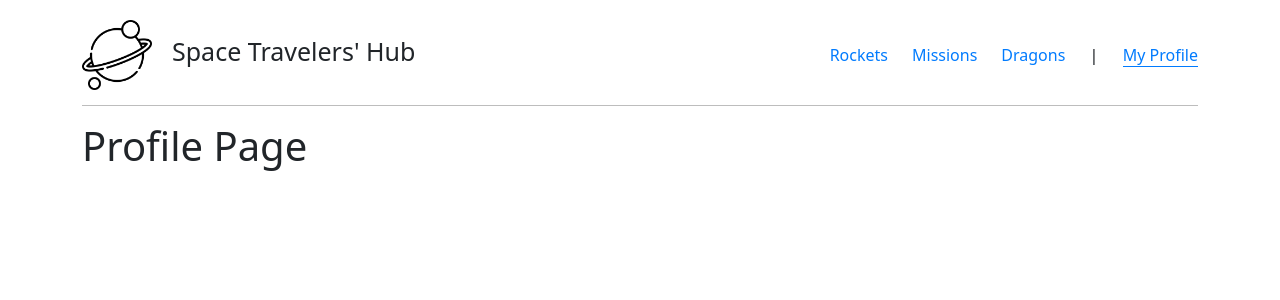
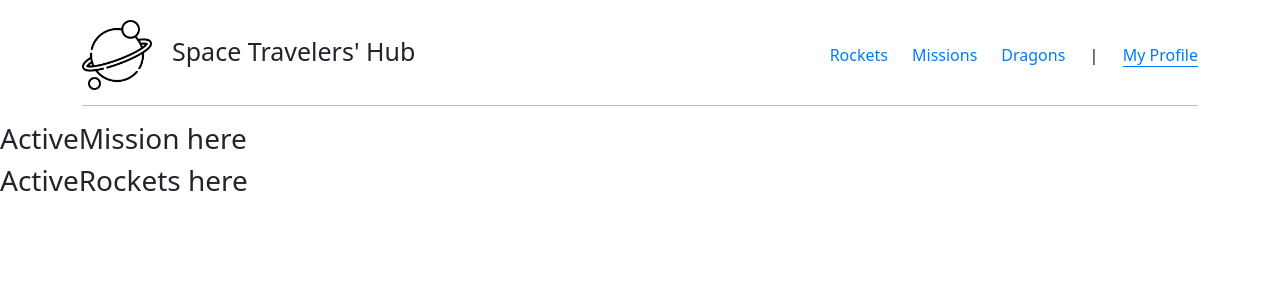
Before and after one commit to rubydevi/react-group-project, a React (Create React App) app: page /profile in a window 1280 px wide. Shown: the top 300 px of the page. Built offline with nearby package versions, Linux system fonts and the light colour scheme; a web font is replaced by a local one.

Commit message:
Added profile.js basic structure

```diff
--- a/src/components/Profile.js
+++ b/src/components/Profile.js
@@ -1,7 +1,13 @@
 import Container from 'react-bootstrap/Container';
 
-const ProfileComponent = () => (
-  <Container><h1>Profile Page</h1></Container>
-);
+const ProfileComponent = () => {
+
+  return (
+    <>
+      <h3>ActiveMission here</h3>
+      <h3>ActiveRockets here</h3>
+    </>
+  )
+  };
 
 export default ProfileComponent;
```
Also changed, not shown: 1 other file (tests, documents, lock files or other folders).
